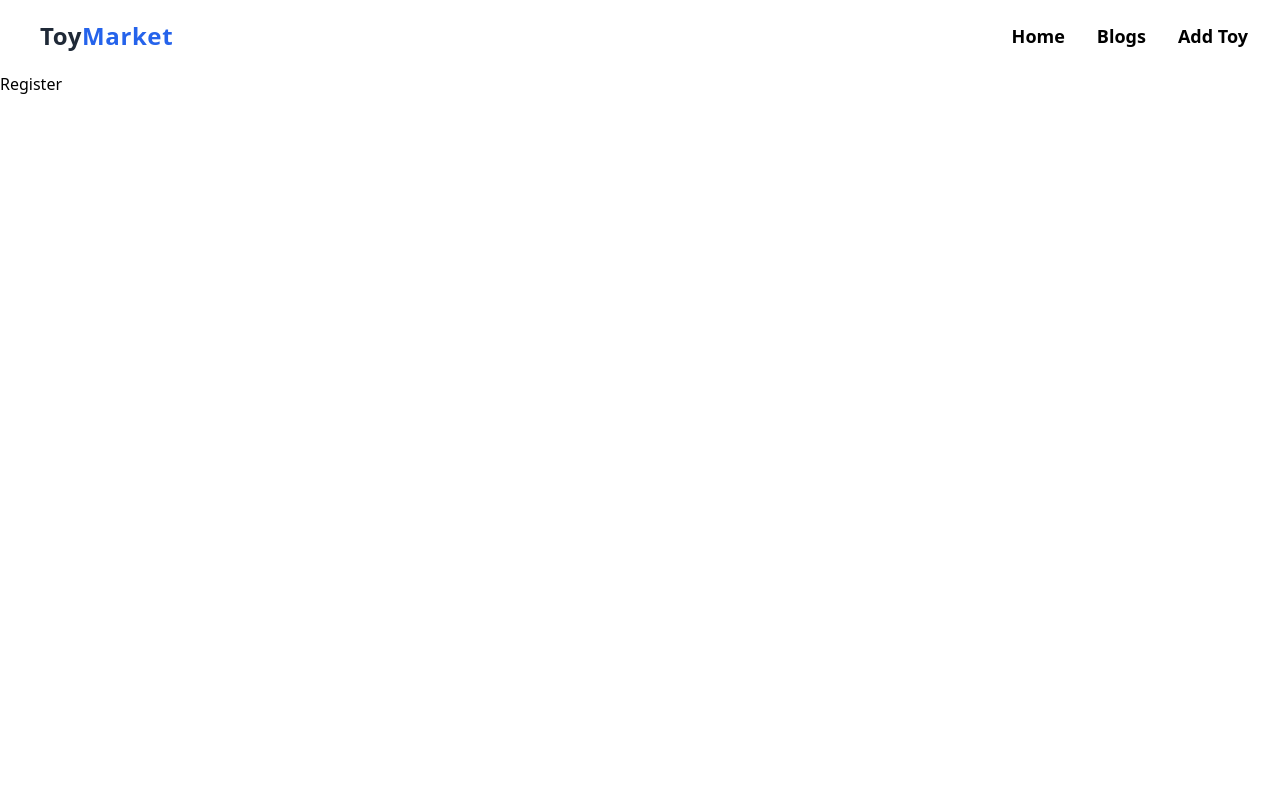
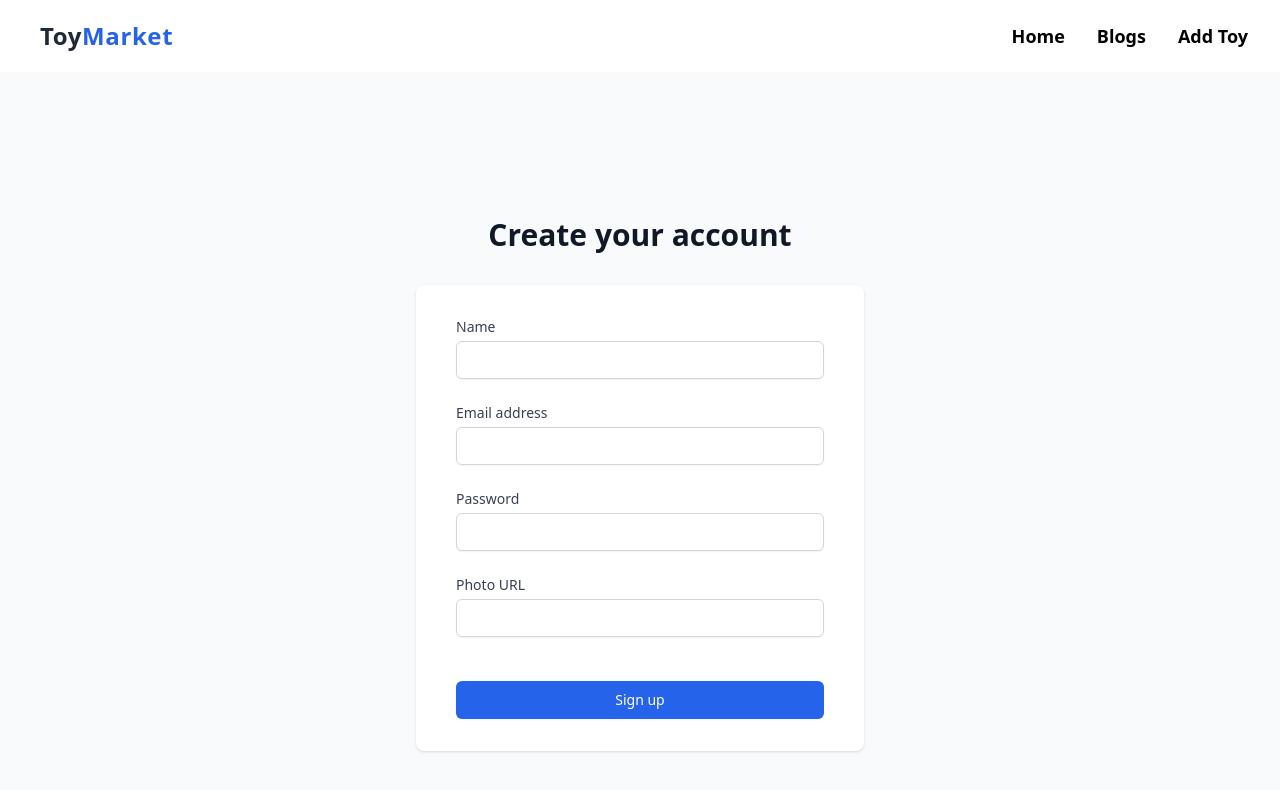
Before and after one commit to NahidEstes/toy-marketplace-client, a React (Vite) app: page /register in a window 1280 px wide. Shown: the top 790 px of the page. Built offline with nearby package versions, Linux system fonts and the light colour scheme.

Commit message:
register page design complete

```diff
--- a/src/Pages/Login/Login.jsx
+++ b/src/Pages/Login/Login.jsx
@@ -1,114 +1,7 @@
-import { Link, useLocation, useNavigate } from "react-router-dom";
+import React from "react";
 
 const Login = () => {
-  return (
-    <div className="min-h-screen bg-gray-100 flex flex-col justify-center py-12 sm:px-6 lg:px-8">
-      <div className="sm:mx-auto sm:w-full sm:max-w-md">
-        <h2 className="mt-2 text-center text-3xl font-extrabold text-gray-900">
-          Sign in to your account
-        </h2>
-        <p className="mt-2 text-center text-sm text-gray-600">
-          Or{" "}
-          <Link
-            to="/register"
-            className="font-medium text-blue-600 hover:text-blue-500"
-          >
-            create a new account
-          </Link>
-        </p>
-      </div>
-
-      <div className="mt-8 sm:mx-auto sm:w-full sm:max-w-md">
-        <div className="bg-white py-8 px-4 shadow sm:rounded-lg sm:px-10">
-          <form className="space-y-6">
-            <div>
-              <label
-                htmlFor="email"
-                className="block text-sm font-medium text-gray-700"
-              >
-                Email address
-              </label>
-              <div className="mt-1">
-                <input
-                  id="email"
-                  name="email"
-                  type="email"
-                  autoComplete="email"
-                  required
-                  className="appearance-none block w-full px-3 py-2 border border-gray-300 rounded-md shadow-sm placeholder-gray-400 focus:outline-none focus:ring-blue-500 focus:border-blue-500 sm:text-sm"
-                />
-              </div>
-            </div>
-
-            <div>
-              <label
-                htmlFor="password"
-                className="block text-sm font-medium text-gray-700"
-              >
-                Password
-              </label>
-              <div className="mt-1">
-                <input
-                  id="password"
-                  name="password"
-                  type="password"
-                  autoComplete="current-password"
-                  required
-                  className="appearance-none block w-full px-3 py-2 border border-gray-300 rounded-md shadow-sm placeholder-gray-400 focus:outline-none focus:ring-blue-500 focus:border-blue-500 sm:text-sm"
-                />
-              </div>
-            </div>
-
-            <div className="flex items-center justify-between">
-              <div className="flex items-center">
-                <input
-                  id="remember-me"
-                  name="remember-me"
-                  type="checkbox"
-                  className="h-4 w-4 text-blue-600 focus:ring-blue-500 border-gray-300 rounded"
-                />
-                <label
-                  htmlFor="remember-me"
-                  className="ml-2 block text-sm text-gray-900"
-                >
-                  Remember me
-                </label>
-              </div>
-            </div>
-            {/* <p className="text-red-500 font-semibold">{error}</p> */}
-
-            <div>
-              <button
-                type="submit"
-                className="w-full flex justify-center py-2 px-4 border border-transparent rounded-md shadow-sm text-sm font-medium text-white bg-blue-600 hover:bg-blue-700 focus:outline-none focus:ring-2 focus:ring-offset-2 focus:ring-blue-500"
-              >
-                Sign in
-              </button>
-            </div>
-          </form>
-
-          <div className="flex justify-center items-center w-full max-w-sm my-4">
-            <hr className="flex-1 border-gray-400" />
-            <span className="mx-4 text-gray-500 font-medium">or</span>
-            <hr className="flex-1 border-gray-400" />
-          </div>
-
-          <div className="text-center">
-            {/* ------ Google Sign In ------ */}
-            <button className="bg-red-600 hover:bg-red-700 text-white font-bold py-2 px-2 rounded mb-4">
-              Sign in with Google
-            </button>
-            <br />
-
-            {/* -------- Github Sign In ------- */}
-            <button className="bg-gray-800 hover:bg-gray-900 text-white font-bold py-2 px-2 rounded">
-              Sign in with GitHub
-            </button>
-          </div>
-        </div>
-      </div>
-    </div>
-  );
+  return <div>Login</div>;
 };
 
 export default Login;
--- a/src/Pages/Register/Register.jsx
+++ b/src/Pages/Register/Register.jsx
@@ -1,7 +1,106 @@
-import React from "react";
+const Register = () => {
+  return (
+    <div className="min-h-screen bg-gray-50 flex flex-col justify-center py-12 sm:px-6 lg:px-8">
+      <div className="sm:mx-auto sm:w-full sm:max-w-md">
+        <h2 className="mt-6 text-center text-3xl font-extrabold text-gray-900">
+          Create your account
+        </h2>
+      </div>
 
-const Register = () => {
-  return <div>Register</div>;
+      <div className="mt-8 sm:mx-auto sm:w-full sm:max-w-md">
+        <div className="bg-white py-8 px-4 shadow sm:rounded-lg sm:px-10">
+          <form className="space-y-6">
+            <div>
+              <label
+                htmlFor="name"
+                className="block text-sm font-medium text-gray-700"
+              >
+                Name
+              </label>
+              <div className="mt-1">
+                <input
+                  id="name"
+                  name="name"
+                  type="text"
+                  autoComplete="name"
+                  required
+                  className="appearance-none block w-full px-3 py-2 border border-gray-300 rounded-md shadow-sm placeholder-gray-400 focus:outline-none focus:ring-blue-500 focus:border-blue-500 sm:text-sm"
+                />
+              </div>
+            </div>
+
+            <div>
+              <label
+                htmlFor="email"
+                className="block text-sm font-medium text-gray-700"
+              >
+                Email address
+              </label>
+              <div className="mt-1">
+                <input
+                  id="email"
+                  name="email"
+                  type="email"
+                  autoComplete="email"
+                  required
+                  className="appearance-none block w-full px-3 py-2 border border-gray-300 rounded-md shadow-sm placeholder-gray-400 focus:outline-none focus:ring-blue-500 focus:border-blue-500 sm:text-sm"
+                />
+              </div>
+            </div>
+
+            <div>
+              <label
+                htmlFor="password"
+                className="block text-sm font-medium text-gray-700"
+              >
+                Password
+              </label>
+              <div className="mt-1">
+                <input
+                  id="password"
+                  name="password"
+                  type="password"
+                  autoComplete="current-password"
+                  required
+                  className="appearance-none block w-full px-3 py-2 border border-gray-300 rounded-md shadow-sm placeholder-gray-400 focus:outline-none focus:ring-blue-500 focus:border-blue-500 sm:text-sm"
+                />
+              </div>
+            </div>
+
+            <div>
+              <label
+                htmlFor="text"
+                className="block text-sm font-medium text-gray-700"
+              >
+                Photo URL
+              </label>
+              <div className="mt-1">
+                <input
+                  id="text"
+                  name="photo"
+                  type="text"
+                  required
+                  className="appearance-none block w-full px-3 py-2 border border-gray-300 rounded-md shadow-sm placeholder-gray-400 focus:outline-none focus:ring-blue-500 focus:border-blue-500 sm:text-sm"
+                />
+              </div>
+            </div>
+
+            {/* <p className="font-semibold text-red-600">{error}</p> */}
+
+            <div className="pt-5">
+              <button
+                type="submit"
+                className="w-full flex justify-center py-2 px-4 border border-transparent rounded-md shadow-sm text-sm font-medium text-white bg-blue-600 hover:bg-blue-700 focus:outline-none focus:ring-2 focus:ring-offset-2 focus:ring-blue-500"
+              >
+                Sign up
+              </button>
+            </div>
+          </form>
+        </div>
+      </div>
+      <div></div>
+    </div>
+  );
 };
 
 export default Register;
```
